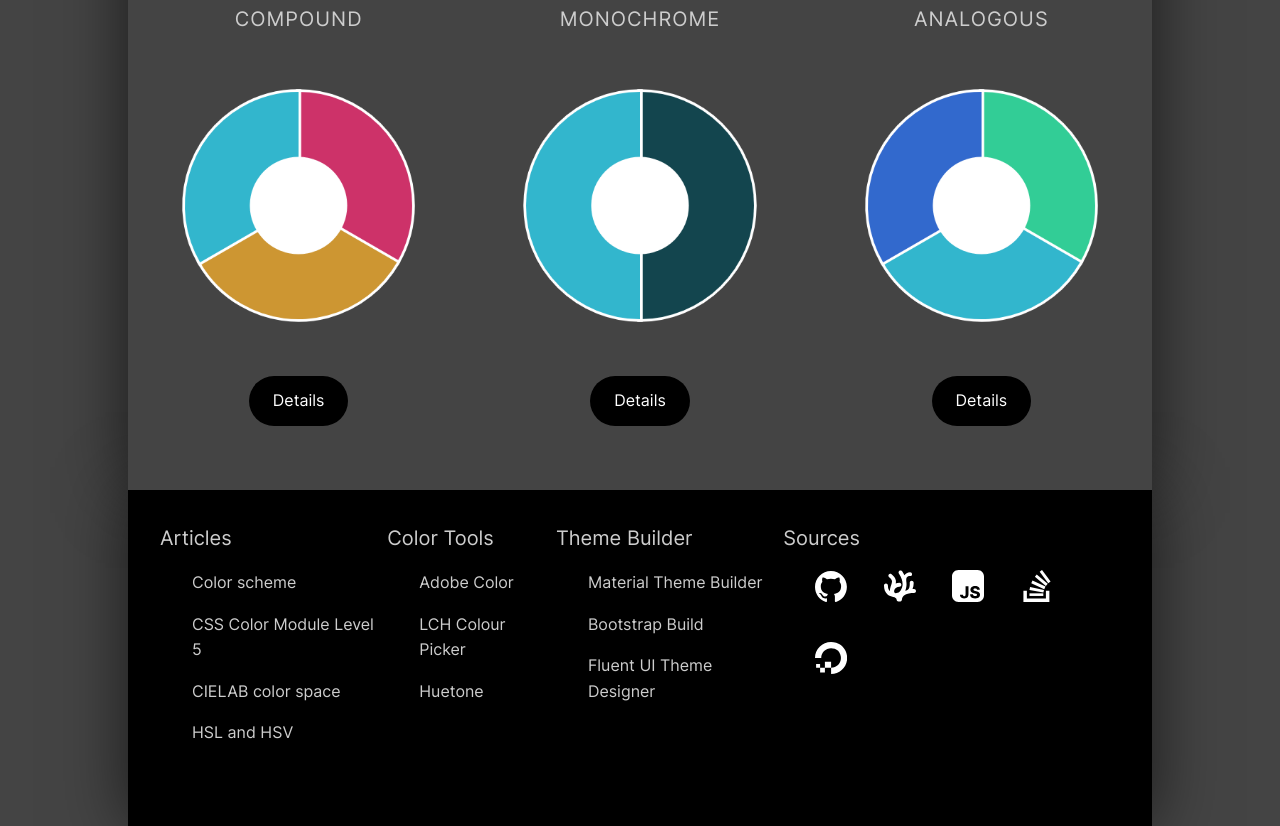
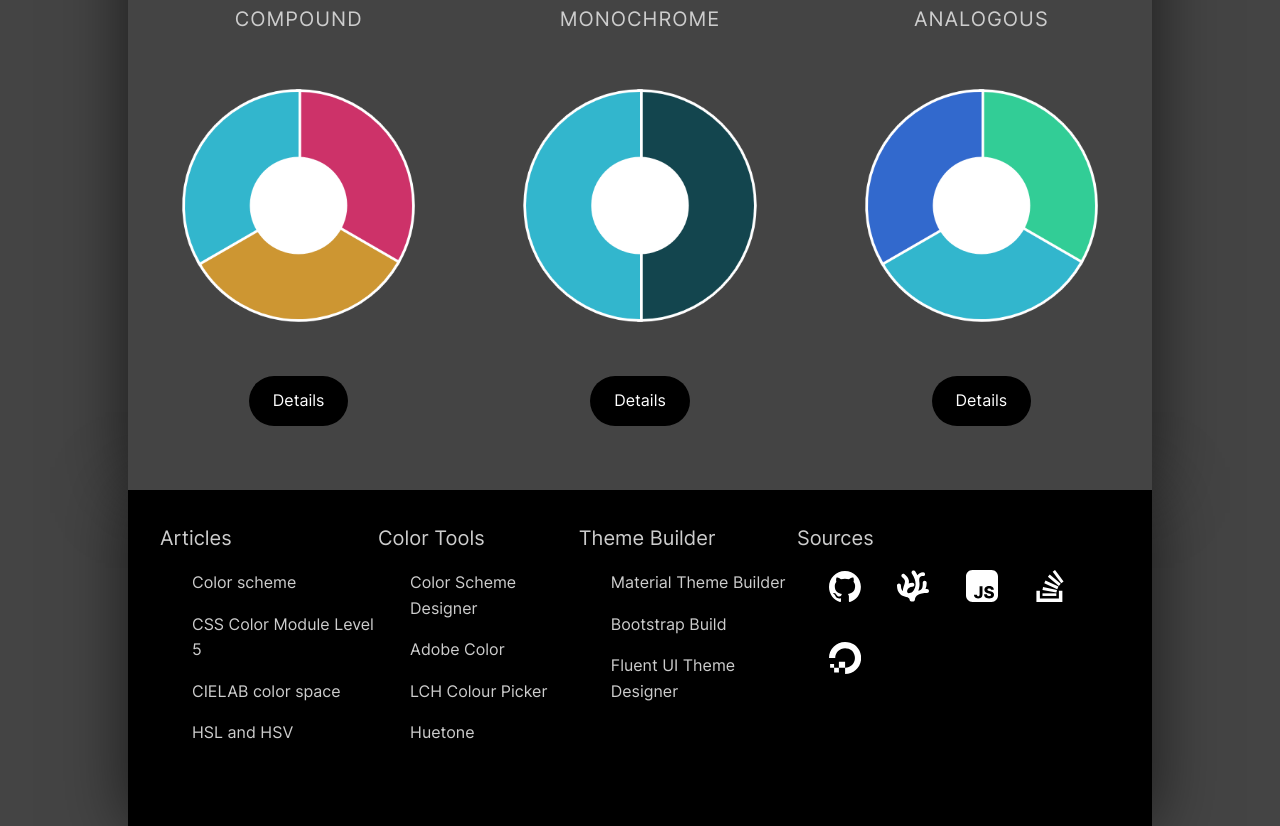
Before and after one commit to Bahia-Porcupine/color-scheme-generator, a website with bundled scripts: page public/index.html in a window 1280 px wide. Shown: the part 647-1473 px from the top of the page. Built offline with nearby package versions, Linux system fonts and the light colour scheme.

Commit message:
index.html - link added

```diff
--- a/public/index.html
+++ b/public/index.html
@@ -46,6 +46,7 @@
     </div>
     <div>
       <h3>Color Tools</h3>
+      <a href="https://paletton.com/" target="_blank">Color Scheme Designer</a>
       <a href="https://color.adobe.com/create/color-wheel" target="_blank">Adobe Color</a>
       <a href="https://css.land/lch/" target="_blank">LCH Colour Picker</a>
       <a href="https://huetone.ardov.me/" target="_blank">Huetone</a>
```
